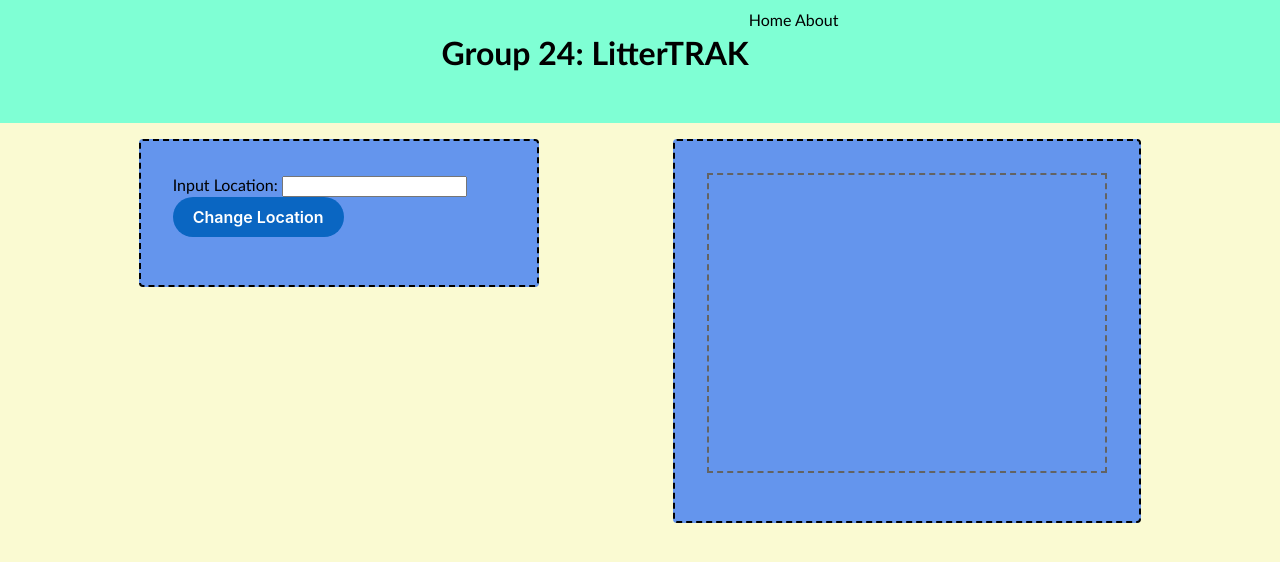
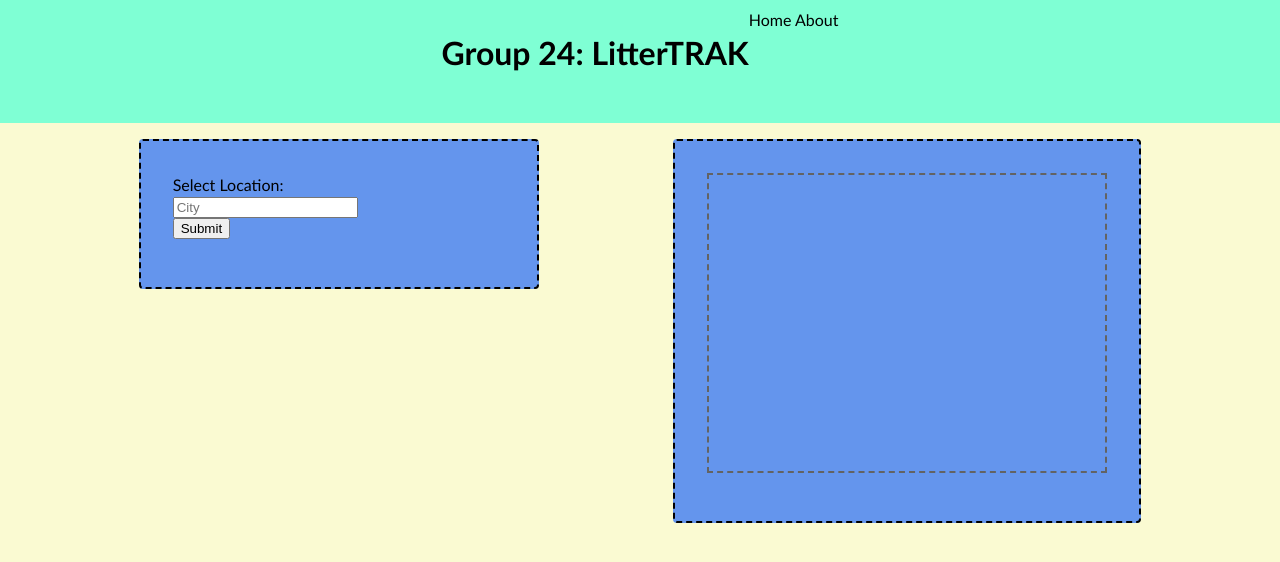
Before and after one commit to na5im/na5im.github.io, a website: page index.html in a window 1280 px wide. Drawn offline with nearby package versions, Linux system fonts and the light colour scheme; no server answers.

Commit message:
Update index.html

```diff
--- a/index.html
+++ b/index.html
@@ -28,9 +28,19 @@
             <div class="left_section box">
                 <div class="input">
                     <form action="/api" class="main-form">
-                        <label for="location">Input Location: </label>
-                        <input type="text" name="location" id="location">
-                        <button class="button-18" role="button" type="submit" id="get-location">Change Location</button>
+                        <div>
+                            <label for="location">Select Location: </label>
+                            <form autocomplete="off" action="/action_page.php">
+                                <div class="autocomplete" style="width:300px;">
+                                  <input id="city" type="text" name="myCity" placeholder="City">
+                                </div>
+                                <input type="submit">
+                            </form>
+                        </div>
+                       <!--<input type="text" name="location" id="location"> -->
+                       <div>
+                            <!-- <button class="button-18" role="button" type="submit" id="get-location">Change Location</button> -->
+                       </div>
                     </form>
                 </div>
             </div>
```
